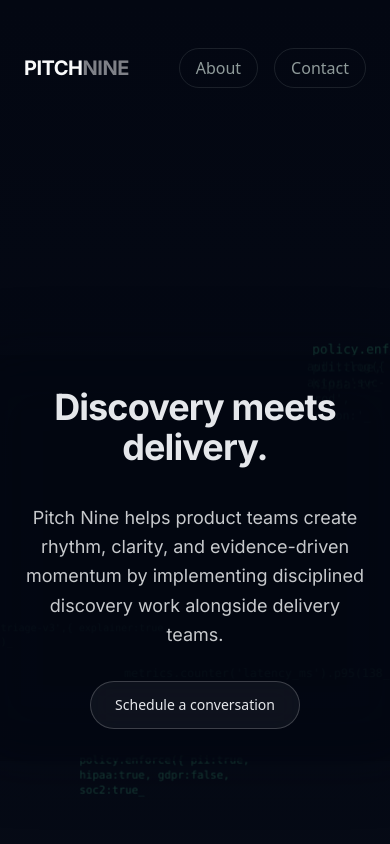
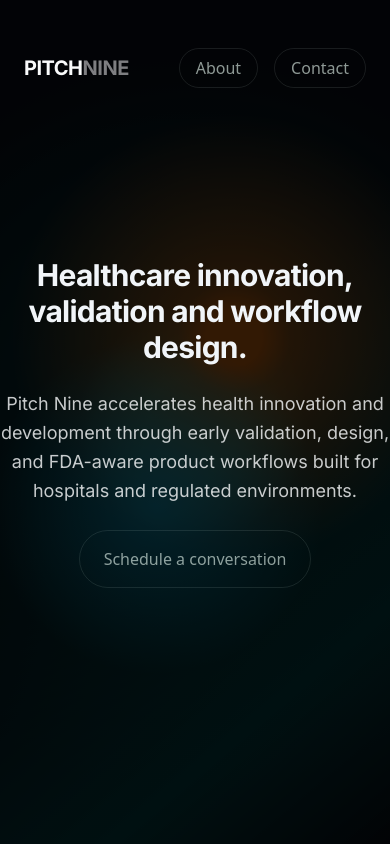
Before and after one commit to pitchnine/pitchnine, a SvelteKit app: page / in a window 390 px wide. Shown: the top 844 px of the page. Built offline with nearby package versions, Linux system fonts and the light colour scheme; a web font is replaced by a local one.

Commit message:
streamlined hero alignment padding across all sections and responsiveness

```diff
--- a/src/app.css
+++ b/src/app.css
@@ -106,7 +106,7 @@
   /* ----- Headings ----- */
   .h1 {
     @apply inter font-bold tracking-tight
-           text-4xl md:text-5xl lg:text-6xl;
+           text-3xl md:text-4xl lg:text-5xl;
   }
   .h2 {
     @apply inter font-semibold tracking-tight
--- a/src/lib/components/AboutHero.svelte
+++ /dev/null
@@ -1,45 +0,0 @@
-<script>
-  import { onMount } from 'svelte';
-
-  /* ---- Foreground content ---- */
-  export let headline = "Decades in product.";
-  export let subhead = "Innovation delivered responsibly from seasoned strategists and operators.";
-
-  let sectionEl;
-  let contentEl;
-
-  onMount(() => {
-    if (!sectionEl || !contentEl) {
-      console.warn("AboutHero refs not bound yet");
-      return;
-    }
-  });
-</script>
-
-
-<section bind:this={sectionEl} class="relative h-screen overflow-hidden flex items-center justify-center">
-
-   <!-- Foreground content -->
-  <div bind:this={contentEl} class="relative z-10 text-center px-6">
-    <h1 class="h1 max-w-6xl mb-9 animate-fadeUp">
-      {headline}
-    </h1>
-    <p class="lede max-w-4xl mx-auto mb-8 animate-fadeUp" style="animation-delay: 120ms;">
-      {subhead}
-    </p>
-  </div>
-</section>
-
-<style>
-  @keyframes fadeUp {
-    0% { opacity: 0; transform: translateY(12px); }
-    100% { opacity: 1; transform: translateY(0); }
-  }
-  .animate-fadeUp { animation: fadeUp 700ms ease forwards; }
-
-  @keyframes gradientMove {
-    0% { background-position: -200% 0; }
-    100% { background-position: 200% 0; }
-  }
-  .animate-gradientMove { background-size: 200% auto; animation: gradientMove 18s linear infinite; }
-</style>
--- a/src/lib/components/Coder.svelte
+++ b/src/lib/components/Coder.svelte
@@ -2,8 +2,8 @@
   import { onMount } from 'svelte';
 
   /* ---- Foreground content ---- */
-  export let headline = "Discovery meets delivery.";
-  export let subhead = "Pitch Nine helps product teams create rhythm, clarity, and evidence-driven momentum by implementing disciplined discovery work alongside delivery teams.";
+  export let headline = "Healthcare innovation, validation and workflow design.";
+  export let subhead = "Pitch Nine accelerates health innovation and development through early validation, design, and FDA-aware product workflows built for hospitals and regulated environments.";
   export let ctaText = "Schedule a conversation";
   export let ctaHref = "/contact";
 
--- a/src/lib/components/Footer.svelte
+++ b/src/lib/components/Footer.svelte
@@ -8,8 +8,8 @@
   ];
 </script>
 
-<footer class="border-t border-gray-50/20 mt-24 md:mt-40">
-  <div class="mx-auto max-w-7xl px-9 py-8 flex flex-col md:flex-row items-center justify-between gap-6">
+<footer class="border-t border-gray-50/20 py-16">
+  <div class="mx-auto max-w-7xl p-9 flex flex-col md:flex-row items-center justify-between gap-6">
 
     <!-- Logo -->
     <a href="/" class="logo-link flex items-center space-x-1" aria-label="Pitch Nine home">
--- /dev/null
+++ b/src/lib/components/HeroBg.svelte
@@ -0,0 +1,109 @@
+<script lang="ts">
+  // Text content props
+  export let headline: string = 'Healthcare innovation, without the agency theatre.';
+  export let bodyText: string =
+    "Pitch Nine helps hospitals and healthtech teams validate new products, design clinical pilots, and implement AI, AR/VR, and software medical devices. We build inside real clinical workflows, EMR ecosystems, and FDA-aware pathways—so innovation survives contact with the hospital.";
+
+  // CTA props
+  export let primaryCtaHref: string = '#contact';
+  export let primaryCtaLabel: string = 'Schedule a discovery call';
+
+</script>
+
+<section
+  class="relative min-h-screen bg-[#04090F] text-slate-100 flex items-center"
+>
+  <!-- Animated gradient background -->
+  <div
+    class="pointer-events-none absolute inset-0 bg-hero-gradient animate-hero-gradient opacity-90"
+    aria-hidden="true"
+  ></div>
+
+  <!-- Dark wash to keep text readable -->
+  <div
+    class="pointer-events-none absolute inset-0 bg-[#04090F]/70 mix-blend-multiply"
+    aria-hidden="true"
+  ></div>
+
+  <!-- Content -->
+  <div class="relative mx-auto text-center max-w-6xl">
+    <div class="max-w-4xl space-y-6">
+     <h1
+        class="h1 max-w-5xl opacity-0 animate-fade-in-up [animation-delay:120ms]"
+      >
+        {headline}
+      </h1>
+
+      <p
+        class="lede opacity-0 animate-fade-in-up [animation-delay:820ms]"
+      >
+        {bodyText}
+      </p>
+
+      <div
+        class="primary-cta animate-fade-in-up [animation-delay:1150ms]"
+      >
+        <a
+          href={primaryCtaHref}
+        >
+          {primaryCtaLabel}
+        </a>
+      </div>
+    </div>
+  </div>
+</section>
+
+<style>
+  .bg-hero-gradient {
+    background-image:
+      radial-gradient(circle at 40% 60%, #0891b2 0%, #0891b2aa 0%, transparent 30%),
+      radial-gradient(circle at 60% 40%, #b45309 5%, #b45309aa 10%, transparent 40%),
+      radial-gradient(circle at 50% 50%, #005f5f 10%, #003535aa 25%, transparent 80%),
+      linear-gradient(140deg, #04090f 0%, #04090f 45%, #003535 80%, #04090f 100%);
+    background-size: 100% 100%;
+    background-position: 0% 0%;
+  }
+
+  @keyframes hero-gradient {
+    0% {
+      background-position: 0% 0%;
+    }
+    50% {
+      background-position: 150% 150%;
+    }
+    100% {
+      background-position: 0% 0%;
+    }
+  }
+
+  .animate-hero-gradient {
+    animation: hero-gradient 28s ease-in-out;
+  }
+
+  @keyframes fade-in-up {
+    from {
+      opacity: 0;
+      transform: translateY(8px);
+    }
+    to {
+      opacity: 1;
+      transform: translateY(0);
+    }
+  }
+
+  .animate-fade-in-up {
+    animation: fade-in-up 600ms ease-out forwards;
+  }
+
+  @media (prefers-reduced-motion: reduce) {
+    .animate-hero-gradient,
+    .animate-fade-in-up {
+      animation: none !important;
+    }
+
+    .animate-fade-in-up {
+      opacity: 1 !important;
+      transform: none !important;
+    }
+  }
+</style>
--- a/src/lib/components/Nav.svelte
+++ b/src/lib/components/Nav.svelte
@@ -9,7 +9,7 @@
 	];
 </script>
 
-<div class="flex items-center justify-between gap-4 mx-auto max-w-7xl px-6 py-12">
+<nav class="flex items-center justify-between gap-4 mx-auto max-w-7xl px-6 py-12">
 	<a href="/" class="logo-link" aria-label="Pitch Nine home">
 		{#if currentPath === '/'}
 			<!-- SELECTED -->
@@ -33,4 +33,4 @@
 			</a>
 		{/each}
 	</div>
-</div>
+</nav>
--- a/src/lib/components/ProductLifecycleForm.svelte
+++ b/src/lib/components/ProductLifecycleForm.svelte
@@ -202,7 +202,7 @@
 
 <section class="mx-auto max-w-7xl px-2 py-9">
   {#if !showLeadForm && !showResult}
-    <h2 class="h2 mx-auto text-center" in:fade out:fade>
+    <h2 class="h2 mx-auto text-center mb-6" in:fade out:fade>
       Find your phase.
     </h2>
     <p class='body mx-auto text-center'>Take our short, free diagnostic assessment and receive custom insights based on your position.</p>
@@ -234,7 +234,7 @@
 
 {:else}
     <!-- Original quiz + chart layout -->
-      <div class="mt-12 md:mt-24 flex flex-col items-center gap-12" in:fade>
+      <div class="mt-12 md:mt-16 flex flex-col items-center gap-12" in:fade>
       <!-- Form column (quiz questions + arrows + CTA) -->
       <div class="w-full md:flex-1 md:basis-0">
         <form class="space-y-6" on:submit={handleSubmit}>
--- a/src/routes/+layout.svelte
+++ b/src/routes/+layout.svelte
@@ -55,7 +55,8 @@
   </script>
 </svelte:head>
 
-<main class="min-h-screen bg-gradient-to-b from-gray-950 to-gray-800 pb-24 text-gray-200">
+<main class="min-h-screen bg-[#04090f] text-gray-200">
+
   <slot />
 </main>
 
--- a/src/routes/+page.svelte
+++ b/src/routes/+page.svelte
@@ -1,7 +1,7 @@
 <script>
 	import Nav from '$lib/components/Nav.svelte';
 	import Footer from '$lib/components/Footer.svelte';
-	import Coder from '$lib/components/Coder.svelte';
+	import HeroBg from '$lib/components/HeroBg.svelte';
 	import ServicesGrid from '$lib/components/ServicesGrid.svelte';
 	import Diagnostics from '$lib/components/Diagnostics.svelte';
 	import ProductLifecycleForm from '$lib/components/ProductLifecycleForm.svelte';
@@ -12,86 +12,145 @@
 		return {
 			seo: {
 				title: 'Pitch Nine',
-      description: 'Turn product backlogs into roadmaps and deliver AI innovation with discipline in the toughest industries.',
+				description:
+					'Turn product backlogs into roadmaps and deliver AI innovation with discipline in the toughest industries.',
 				image: 'https://pitchnine.com/images/social-share.jpg'
 			}
 		};
 	};
 </script>
 
+<!--Hero and Nav-->
 
+<div class="relative">
+	<HeroBg
+		headline="Healthcare innovation, validation and workflow design."
+		bodyText="Pitch Nine accelerates health innovation and development through early validation, design, and FDA-aware product workflows built for hospitals and regulated environments."
+		primaryCtaHref="/contact"
+		primaryCtaLabel="Schedule a conversation"
+	/>
+	<div class="absolute inset-x-0 top-0 z-20">
 		<Nav />
-
-<!--Hero-->
-
-<Coder />
+	</div>
+</div>
 
 <!-- Overview + Logo Credentials -->
-<section class="mx-auto max-w-7xl my-56 md:my-80">
+<section class="mx-auto max-w-7xl my-64 md:my-88 px-6 md:px-12">
 	<h2 class="h2 px-4 text-center md:px-0 md:text-left">
-    Pitch Nine is the alternative to trend-driven product consultancies, helping established product teams innovate with discipline in compliance-driven industries.
+		Pitch Nine is the alternative to trend-driven product consultancies, helping established product
+		teams innovate with discipline in compliance-driven industries.
 	</h2>
 
 	<!-- Responsive, centered on mobile and left-aligned on desktop -->
 	<ul
 		aria-label="Client logos"
-    class="mt-14 md:mt-24 grid grid-cols-2 sm:grid-cols-3 md:grid-cols-4 lg:grid-cols-5 xl:grid-cols-6
-           gap-x-8 gap-y-10 px-4 md:px-0 justify-items-center md:justify-items-start items-center"
+		class="mt-14 grid grid-cols-2 items-center justify-items-center gap-x-8 gap-y-10 px-4
+           sm:grid-cols-3 md:mt-24 md:grid-cols-4 md:justify-items-start md:px-0 lg:grid-cols-5 xl:grid-cols-6"
 	>
-    <li><img src="/images/logo-origent.png" alt="Origent"
-      class="h-12 sm:h-14 md:h-16 object-contain opacity-70 grayscale transition hover:opacity-100 hover:grayscale-0" /></li>
+		<li>
+			<img
+				src="/images/logo-origent.png"
+				alt="Origent"
+				class="h-12 object-contain opacity-70 grayscale transition hover:opacity-100 hover:grayscale-0 sm:h-14 md:h-16"
+			/>
+		</li>
 
-    <li><img src="/images/logo-aetna.png" alt="Aetna"
-      class="h-12 sm:h-14 md:h-16 object-contain opacity-70 grayscale transition hover:opacity-100 hover:grayscale-0" /></li>
+		<li>
+			<img
+				src="/images/logo-aetna.png"
+				alt="Aetna"
+				class="h-12 object-contain opacity-70 grayscale transition hover:opacity-100 hover:grayscale-0 sm:h-14 md:h-16"
+			/>
+		</li>
 
-    <li><img src="/images/logo-aws.png" alt="Amazon Web Services"
-      class="h-12 sm:h-14 md:h-16 object-contain opacity-70 grayscale transition hover:opacity-100 hover:grayscale-0" /></li>
+		<li>
+			<img
+				src="/images/logo-aws.png"
+				alt="Amazon Web Services"
+				class="h-12 object-contain opacity-70 grayscale transition hover:opacity-100 hover:grayscale-0 sm:h-14 md:h-16"
+			/>
+		</li>
 
-    <li><img src="/images/logo-who.png" alt="World Health Organization"
-      class="h-12 sm:h-14 md:h-16 object-contain opacity-70 grayscale transition hover:opacity-100 hover:grayscale-0" /></li>
+		<li>
+			<img
+				src="/images/logo-who.png"
+				alt="World Health Organization"
+				class="h-12 object-contain opacity-70 grayscale transition hover:opacity-100 hover:grayscale-0 sm:h-14 md:h-16"
+			/>
+		</li>
 
-    <li><img src="/images/logo-techstars.png" alt="Techstars"
-      class="h-12 sm:h-14 md:h-16 object-contain opacity-70 grayscale transition hover:opacity-100 hover:grayscale-0" /></li>
+		<li>
+			<img
+				src="/images/logo-techstars.png"
+				alt="Techstars"
+				class="h-12 object-contain opacity-70 grayscale transition hover:opacity-100 hover:grayscale-0 sm:h-14 md:h-16"
+			/>
+		</li>
 
-    <li><img src="/images/logo-cleveland.png" alt="Cleveland Clinic"
-      class="h-12 sm:h-14 md:h-16 object-contain opacity-70 grayscale transition hover:opacity-100 hover:grayscale-0" /></li>
+		<li>
+			<img
+				src="/images/logo-cleveland.png"
+				alt="Cleveland Clinic"
+				class="h-12 object-contain opacity-70 grayscale transition hover:opacity-100 hover:grayscale-0 sm:h-14 md:h-16"
+			/>
+		</li>
 
-    <li><img src="/images/logo-cgi.png" alt="CGI"
-      class="h-12 sm:h-14 md:h-16 object-contain opacity-70 grayscale transition hover:opacity-100 hover:grayscale-0" /></li>
+		<li>
+			<img
+				src="/images/logo-cgi.png"
+				alt="CGI"
+				class="h-12 object-contain opacity-70 grayscale transition hover:opacity-100 hover:grayscale-0 sm:h-14 md:h-16"
+			/>
+		</li>
 
-    <li><img src="/images/logo-parsyl.png" alt="Parsyl"
-      class="h-12 sm:h-14 md:h-16 object-contain opacity-70 grayscale transition hover:opacity-100 hover:grayscale-0" /></li>
+		<li>
+			<img
+				src="/images/logo-parsyl.png"
+				alt="Parsyl"
+				class="h-12 object-contain opacity-70 grayscale transition hover:opacity-100 hover:grayscale-0 sm:h-14 md:h-16"
+			/>
+		</li>
 
-    <li><img src="/images/logo-bluesight.png" alt="Bluesight"
-      class="h-12 sm:h-14 md:h-16 object-contain opacity-70 grayscale transition hover:opacity-100 hover:grayscale-0" /></li>
+		<li>
+			<img
+				src="/images/logo-bluesight.png"
+				alt="Bluesight"
+				class="h-12 object-contain opacity-70 grayscale transition hover:opacity-100 hover:grayscale-0 sm:h-14 md:h-16"
+			/>
+		</li>
 
-    <li><img src="/images/logo-nih.png" alt="NIH"
-      class="h-12 sm:h-14 md:h-16 object-contain opacity-70 grayscale transition hover:opacity-100 hover:grayscale-0" /></li>
+		<li>
+			<img
+				src="/images/logo-nih.png"
+				alt="NIH"
+				class="h-12 object-contain opacity-70 grayscale transition hover:opacity-100 hover:grayscale-0 sm:h-14 md:h-16"
+			/>
+		</li>
 	</ul>
 </section>
 
-
-
 <!-- Opportunity Audit -->
-<section class="mx-auto max-w-7xl my-56 md:my-80">
-	<h2 class="h2 md:max-w-6xl w-full px-3">
-   Every engagement begins with an <i>Opportunity Audit</i> that turns overloaded backlog into a disciplined plan leaders can trust and fund with confidence.
+<section class="mx-auto max-w-7xl my-64 md:my-88 px-6 md:px-12">
+	<h2 class="h2 w-full px-3 md:max-w-6xl">
+		Every engagement begins with an <i>Opportunity Audit</i> that turns overloaded backlog into a disciplined
+		plan leaders can trust and fund with confidence.
 	</h2>
 	<Diagnostics />
 </section>
 
 <!--Product Lifecycle Lead Gen-->
 
-<div class="mx-auto max-w-7xl my-64 md:my-88 px-9 md:px-12">
+<div class="md:my-88 mx-auto my-64 max-w-7xl px-9 md:px-12">
 	<ProductLifecycleForm />
 </div>
 
 <!-- Services and approach/process -->
-<section class="mx-auto max-w-7xl my-56 md:my-80" id="services">
-	<h2 class="h2 mb-6 text-center">We leverage what you have to uncover openings, prove opportunity, and execute with precision.</h2>
+<section class="mx-auto max-w-7xl my-64 md:my-88 px-6 md:px-12" id="services">
+	<h2 class="h2 mb-6 text-center">
+		We leverage what you have to uncover openings, prove opportunity, and execute with precision.
+	</h2>
 	<ServicesGrid />
 </section>
-
 
 <!--
 Case studies or proof in the work
@@ -107,22 +166,21 @@ Case studies or proof in the work
 -->
 
 <!--About us -->
-<section class="mx-auto max-w-7xl my-56 md:my-80 flex justify-center items-center flex-col">
-	<h2 class="h2 text-center mb-8">Veteran judgement.</h2>
-	  <p class="body text-center max-w-4xl mb-9">
-    We built products inside hospitals, insurers, and global supply chains and have shipped award-winning products under HIPAA, SOC 1, and ISO 27001. We plug into your team, turn backlog into AI-enabled delivery, and produce outcomes that withstand audits, customers, and the board.
+<section class="mx-auto flex flex-col items-center justify-centermax-w-7xl my-64 md:my-88 px-6 md:px-12">
+	<h2 class="h2 mb-8 text-center">Veteran judgement.</h2>
+	<p class="body mb-9 max-w-4xl text-center">
+		We built products inside hospitals, insurers, and global supply chains and have shipped
+		award-winning products under HIPAA, SOC 1, and ISO 27001. We plug into your team, turn backlog
+		into AI-enabled delivery, and produce outcomes that withstand audits, customers, and the board.
 	</p>
 
 	<div class="flex justify-center">
-		<a href="/about" data-cta="primary" class="primary-cta">
-			Read about us
-		</a>
+		<a href="/about" data-cta="primary" class="primary-cta"> Read about us </a>
 	</div>
 </section>
 
-
 <!--CTA-->
-<section class="mx-auto max-w-7xl my-64 md:my-88 px-9 md:px-12">
+<section class="mx-auto max-w-7xl my-64 md:my-88 px-6 md:px-12">
 	<Form />
 </section>
 
```
Also changed, not shown: src/routes/about/+page.svelte (+11 -2 lines), src/routes/contact/+page.svelte (+14 -7 lines). Lines whose indentation alone changed are shown as unchanged.
